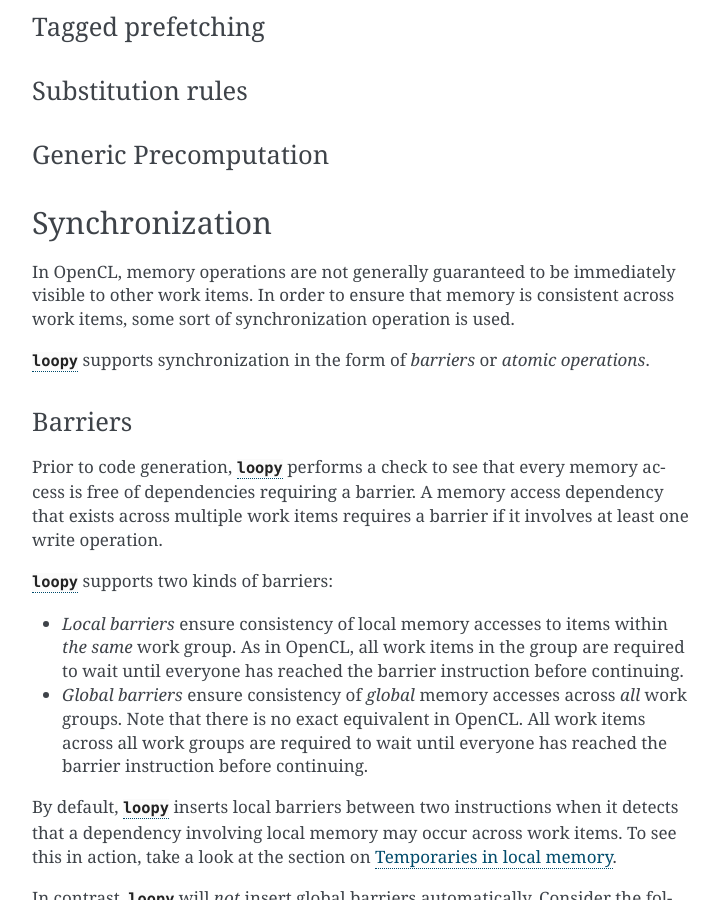
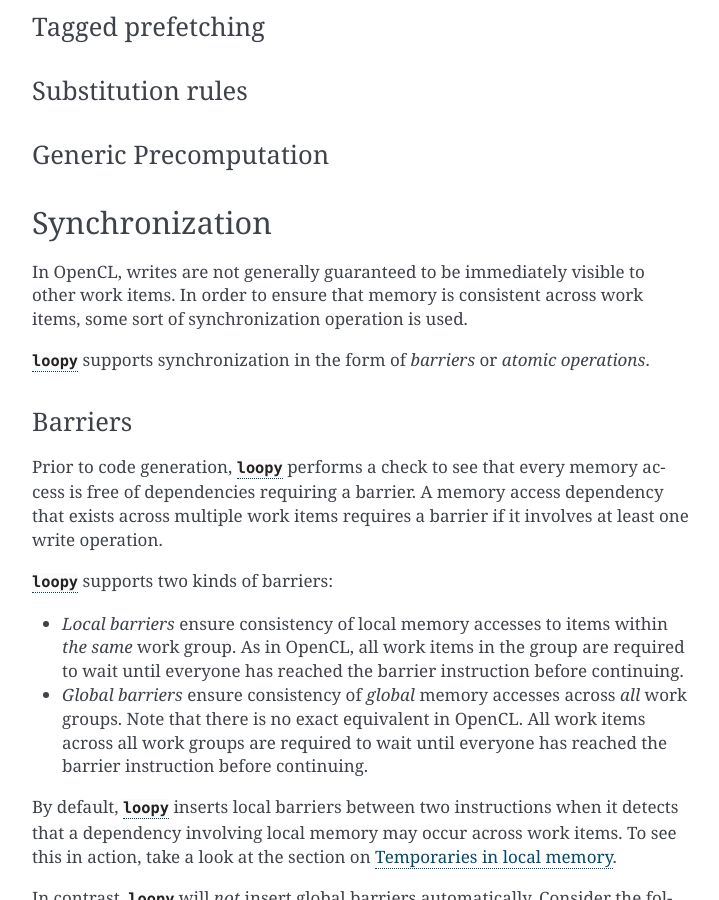
Before and after one commit to inducer/loopy, a Sphinx documentation site: the page built from doc/tutorial.rst, in a window 1280 px wide and 900 px high, scrolled down 20216 px. Shown: the whole window, without its empty margins (388-1107 px from the left). Built offline with Sphinx 7.4.7, drawn with Linux system fonts in a browser that asks for light colours.

Commit message:
memory operations => writes

```diff
--- a/doc/tutorial.rst
+++ b/doc/tutorial.rst
@@ -1074,9 +1074,9 @@ Synchronization
 
 .. {{{
 
-In OpenCL, memory operations are not generally guaranteed to be immediately
-visible to other work items. In order to ensure that memory is consistent across
-work items, some sort of synchronization operation is used.
+In OpenCL, writes are not generally guaranteed to be immediately visible to
+other work items. In order to ensure that memory is consistent across work
+items, some sort of synchronization operation is used.
 
 :mod:`loopy` supports synchronization in the form of *barriers* or *atomic
 operations*.
```
